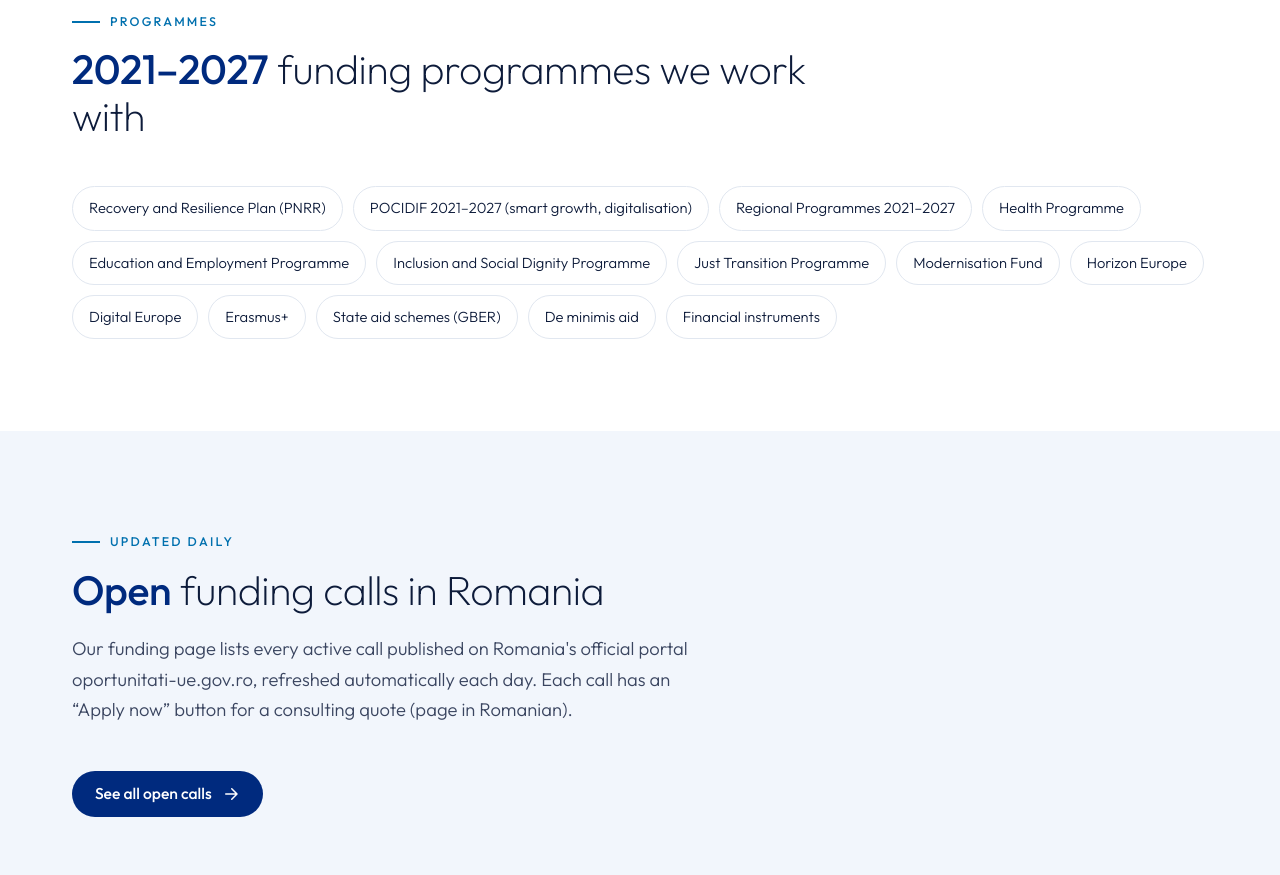
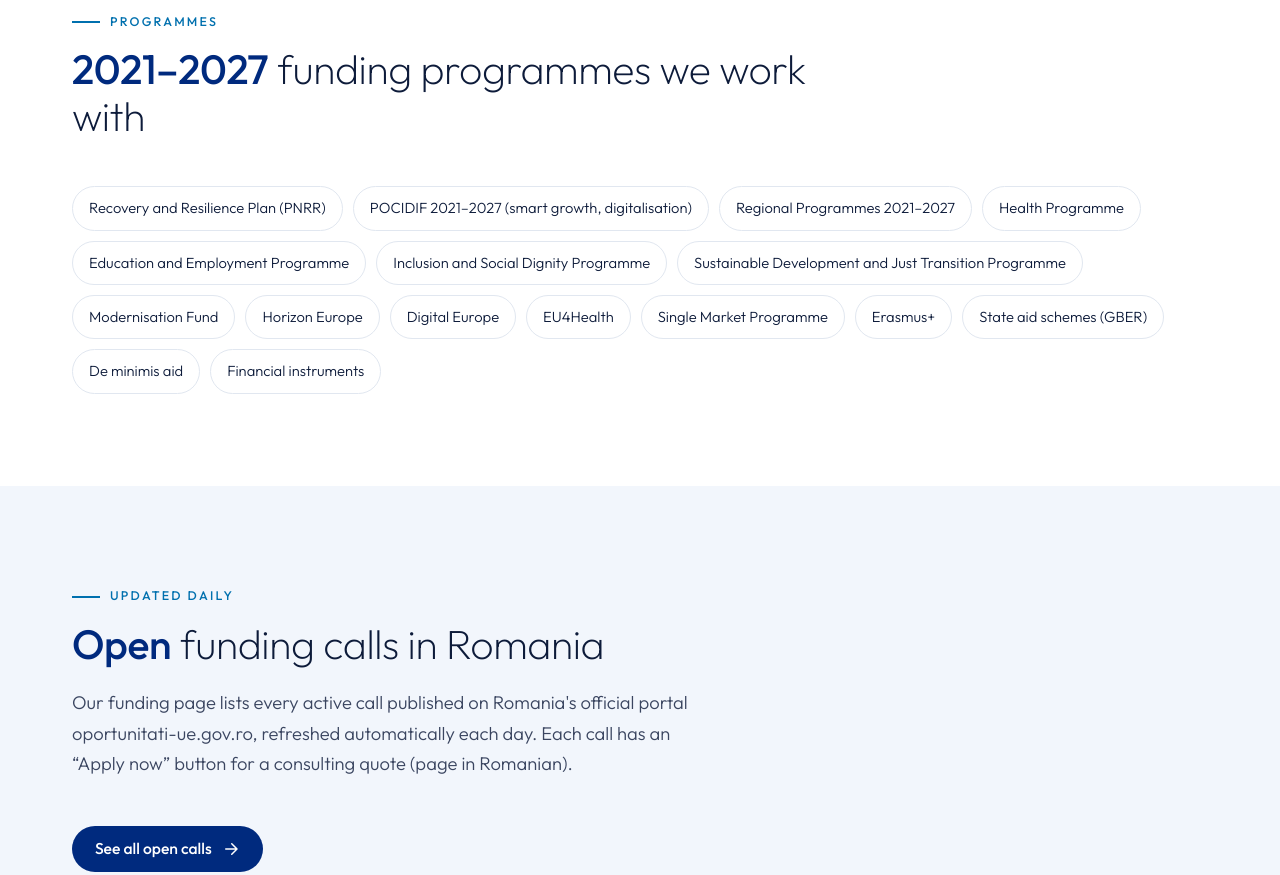
Before and after one commit to Cippy282/innoviovc-site, a plain HTML site: page en/index.html in a window 1280 px wide. Shown: the part 4707-5582 px from the top of the page. Drawn offline with Linux system fonts and the light colour scheme.

Commit message:
Actualizare programe de finanțare 2026-11-23

```diff
--- a/en/index.html
+++ b/en/index.html
@@ -77,7 +77,7 @@
 <section id="expertiza" class="bg-admiral"><div class="wrap">
  <div class="section-head"><span class="eyebrow">How we work</span><h2>From idea to <strong style="color:#fff">funded project</strong> in four steps</h2></div><div class="steps"><div class="step"><h3>Diagnosis & eligibility</h3><p>We review your organisation, the planned investment and open or upcoming calls.</p></div><div class="step"><h3>Strategy & application</h3><p>Budget, indicators, business plan or feasibility study, and submission.</p></div><div class="step"><h3>Procurement & delivery</h3><p>Procurement procedures, schedule, contracts and risk management.</p></div><div class="step"><h3>Reimbursement & monitoring</h3><p>Payment claims, progress reports and post-project sustainability.</p></div></div>
 </div></section>
-<section><div class="wrap"><div class="section-head"><span class="eyebrow">Programmes</span><h2><strong>2021–2027</strong> funding programmes we work with</h2></div><ul class="chips"><!--PROGRAME-START--><li>Recovery and Resilience Plan (PNRR)</li><li>POCIDIF 2021–2027 (smart growth, digitalisation)</li><li>Regional Programmes 2021–2027</li><li>Health Programme</li><li>Education and Employment Programme</li><li>Inclusion and Social Dignity Programme</li><li>Just Transition Programme</li><li>Modernisation Fund</li><li>Horizon Europe</li><li>Digital Europe</li><li>Erasmus+</li><li>State aid schemes (GBER)</li><li>De minimis aid</li><li>Financial instruments</li><!--PROGRAME-END--></ul></div></section>
+<section><div class="wrap"><div class="section-head"><span class="eyebrow">Programmes</span><h2><strong>2021–2027</strong> funding programmes we work with</h2></div><ul class="chips"><!--PROGRAME-START--><li>Recovery and Resilience Plan (PNRR)</li><li>POCIDIF 2021–2027 (smart growth, digitalisation)</li><li>Regional Programmes 2021–2027</li><li>Health Programme</li><li>Education and Employment Programme</li><li>Inclusion and Social Dignity Programme</li><li>Sustainable Development and Just Transition Programme</li><li>Modernisation Fund</li><li>Horizon Europe</li><li>Digital Europe</li><li>EU4Health</li><li>Single Market Programme</li><li>Erasmus+</li><li>State aid schemes (GBER)</li><li>De minimis aid</li><li>Financial instruments</li><!--PROGRAME-END--></ul></div></section>
 <section id="fonduri" class="bg-mist"><div class="wrap">
  <div class="section-head"><span class="eyebrow">Updated daily</span><h2><strong>Open</strong> funding calls in Romania</h2><p class="lead">Our funding page lists every active call published on Romania's official portal oportunitati-ue.gov.ro, refreshed automatically each day. Each call has an “Apply now” button for a consulting quote (page in Romanian).</p></div>
 
```
